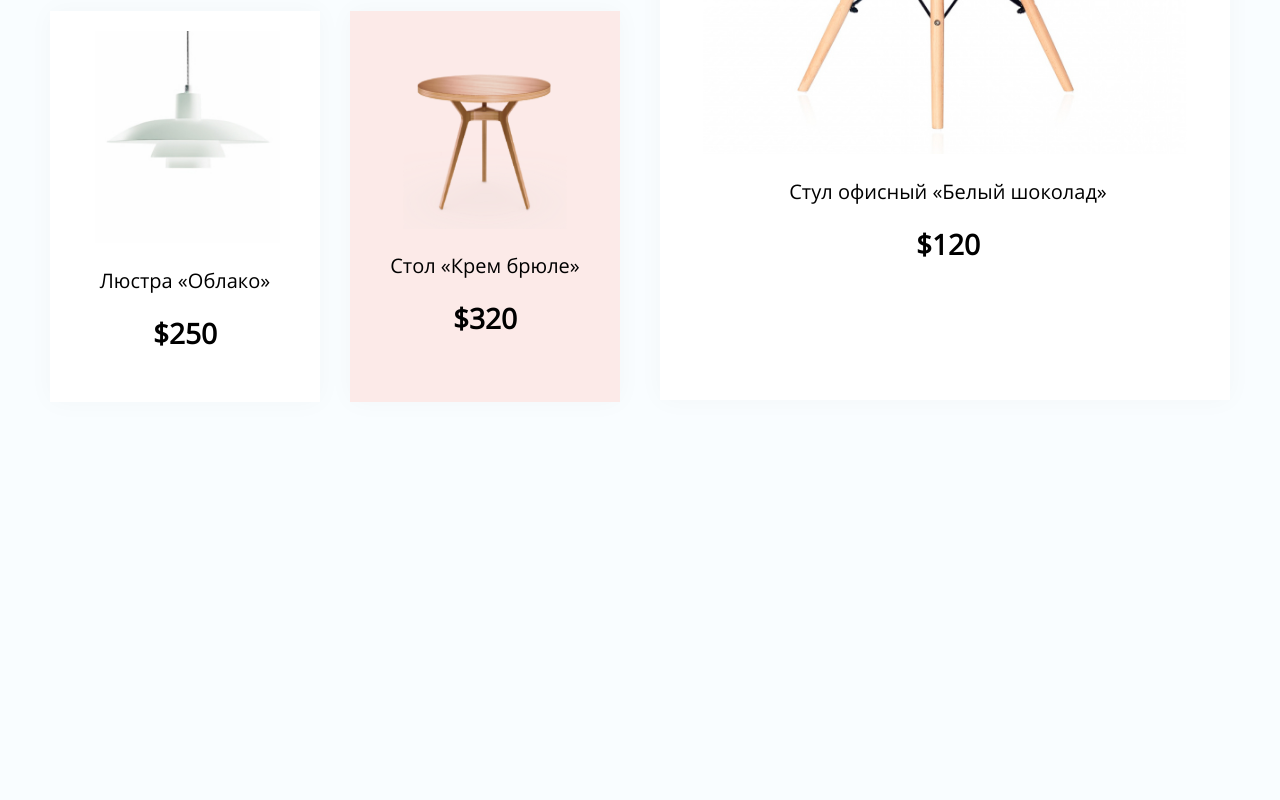
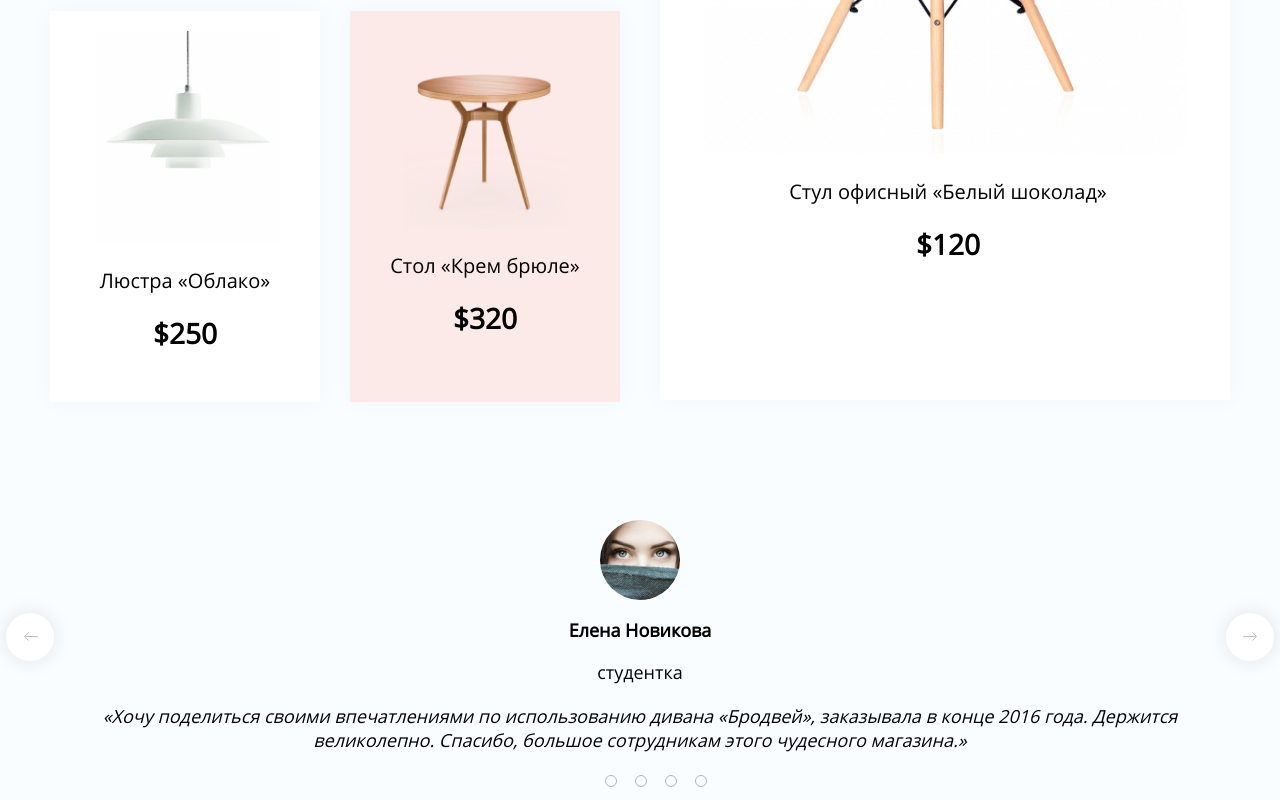
Before and after one commit to EkaterinaV97/furniture-store, a plain HTML site: page index.html in a window 1280 px wide. Shown: the part 1242-2042 px from the top of the page. Before the commit the page ends 1681 px from the top, so only its background shows below. Drawn offline with nearby package versions, Linux system fonts and the light colour scheme.

Commit message:
добавила блок со слайдером отзывов

```diff
--- a/index.html
+++ b/index.html
@@ -10,6 +10,8 @@
   <link rel="preload" href="fonts/playfair-display.woff2" as="font" crossorigin="anonymous">
   <link rel="preload" href="fonts/playfair-display-bold.woff2" as="font" crossorigin="anonymous">
   <link rel="stylesheet" href="css/normalize.css">
+  <link rel="stylesheet" href="slick/css/slick.css">
+  <link rel="stylesheet" href="slick/css/slick-theme.css">
   <link rel="stylesheet" href="css/swiper.css">
   <link rel="stylesheet" href="css/style.css">
 </head>
@@ -131,8 +133,50 @@
       </div>
     </section>
 
+    <section class="main-feedback container">
+      <div class="feedback"><p class="feedback-avatar"><img src="img/avatar.jpg" alt="Аватар автора"></p>
+      <p class="feedback-name">Елена Новикова</p>
+      <span>студентка</span>
+      <p class="feedback-description">«Хочу поделиться своими впечатлениями по использованию дивана «Бродвей», заказывала в конце 2016 года. Держится великолепно. Спасибо, большое сотрудникам этого чудесного магазина.»</p>
+      </div>
+
+      <div class="feedback"><p class="feedback-avatar"><img src="img/avatar.jpg" alt="Аватар автора"></p>
+        <p class="feedback-name">Елена Новикова</p>
+        <span>студентка</span>
+        <p class="feedback-description">«Хочу поделиться своими впечатлениями по использованию дивана «Бродвей», заказывала в конце 2016 года. Держится великолепно. Спасибо, большое сотрудникам этого чудесного магазина.»</p>
+      </div>
+
+      <div class="feedback"><p class="feedback-avatar"><img src="img/avatar.jpg" alt="Аватар автора"></p>
+        <p class="feedback-name">Елена Новикова</p>
+        <span>студентка</span>
+        <p class="feedback-description">«Хочу поделиться своими впечатлениями по использованию дивана «Бродвей», заказывала в конце 2016 года. Держится великолепно. Спасибо, большое сотрудникам этого чудесного магазина.»</p>
+      </div>
+
+      <div class="feedback"><p class="feedback-avatar"><img src="img/avatar.jpg" alt="Аватар автора"></p>
+        <p class="feedback-name">Елена Новикова</p>
+        <span>студентка</span>
+        <p class="feedback-description">«Хочу поделиться своими впечатлениями по использованию дивана «Бродвей», заказывала в конце 2016 года. Держится великолепно. Спасибо, большое сотрудникам этого чудесного магазина.»</p>
+      </div>
+    </section>
+
   <script src="js/vendor/swiper.js"></script>
   <script src="js/lib/slider-main.js"></script>
+
+  <script src="slick/js/jquery.min.js"></script>
+  <script src="slick/js/slick.min.js"></script>
+  <script>
+        $(document).ready(function () {
+            $('.main-feedback').slick({
+                arrows: true,
+                dots: true,
+                slidesToShow: 1,
+                slidesToScroll: 1,
+                speed: 500,
+                prevArrow: '<button type="button" class="slick-arrow__prev slick-arrow"></button>',
+                nextArrow: '<button type="button" class="slick-arrow__next slick-arrow"></button>',
+            });
+        });
+  </script>
 
 </body>
 
```
